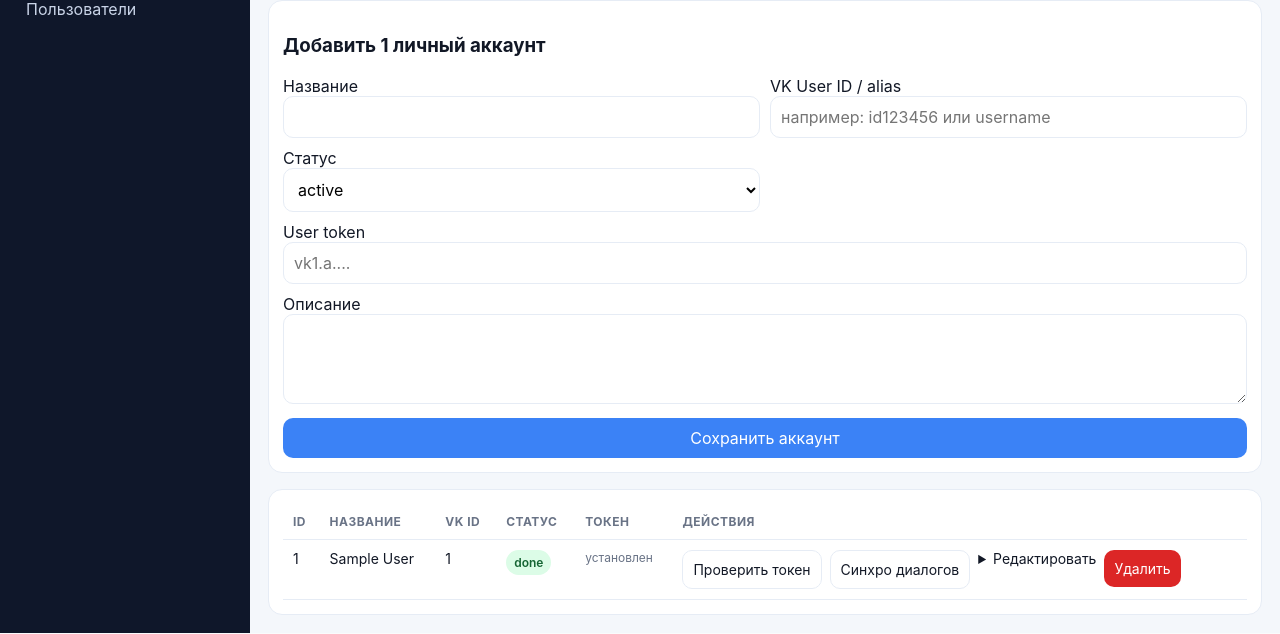
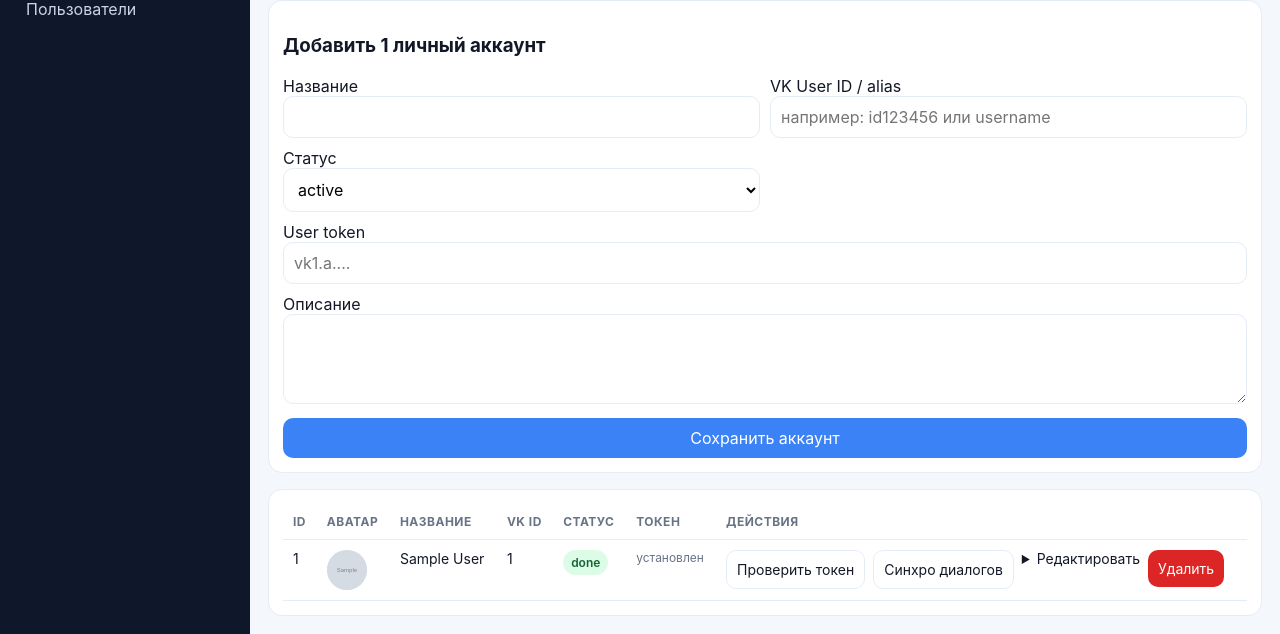
Before and after one commit to vhudoverdiev/Message, a FastAPI app: page /accounts in a window 1280 px wide. Shown: the part 386-1020 px from the top of the page. Run offline with FastAPI, Linux system fonts and the light colour scheme; the visitor is signed in with stand-in values (Sample User, id 1); tables that the repository leaves empty hold one stand-in row (values such as "Sample post"); grey boxes marked "Sample" are stand-in pictures.

Commit message:
Fix avatar persistence and reduce visual overscaling

```diff
--- a/app/models/vk_account.py
+++ b/app/models/vk_account.py
@@ -18,6 +18,7 @@ class VKAccount(Base):
     long_poll_key: Mapped[str] = mapped_column(String(255), default='')
     long_poll_ts: Mapped[str] = mapped_column(String(100), default='')
     description: Mapped[str] = mapped_column(Text, default='')
+    avatar_url: Mapped[str] = mapped_column(String(500), default='')
     owner_id: Mapped[int | None] = mapped_column(ForeignKey('users.id'), nullable=True)
     created_at: Mapped[datetime] = mapped_column(DateTime, default=datetime.utcnow)
 
--- a/app/services/vk_service.py
+++ b/app/services/vk_service.py
@@ -23,11 +23,12 @@ class VKService:
         if not account.access_token:
             return False, 'Токен отсутствует'
 
-        ok, payload = self._vk_api_request('users.get', account.access_token)
+        ok, payload = self._vk_api_request('users.get', account.access_token, {'fields': 'photo_100'})
         if not ok:
             return False, payload
 
         user = payload[0]
+        account.avatar_url = user.get('photo_100', '') or ''
         full_name = f"{user.get('first_name', '').strip()} {user.get('last_name', '').strip()}".strip()
         return True, f'Токен подтвержден: {full_name or "VK user"}'
 
--- a/app/static/style.css
+++ b/app/static/style.css
@@ -17,6 +17,7 @@ body {
     font-family: Inter, -apple-system, BlinkMacSystemFont, 'Segoe UI', sans-serif;
     background: var(--bg);
     color: var(--text);
+    overflow-x: hidden;
 }
 
 a { color: inherit; text-decoration: none; }
@@ -148,6 +149,26 @@ textarea { min-height: 90px; resize: vertical; }
 
 .row-actions { display: flex; gap: 8px; flex-wrap: wrap; }
 
+.avatar-thumb {
+    width: 40px;
+    height: 40px;
+    border-radius: 50%;
+    overflow: hidden;
+    background: #dbeafe;
+    color: #1e3a8a;
+    display: flex;
+    align-items: center;
+    justify-content: center;
+    font-weight: 700;
+}
+
+.avatar-thumb img {
+    width: 100%;
+    height: 100%;
+    object-fit: cover;
+    transform: scale(1.02);
+}
+
 .error { background: #fee2e2; color: #991b1b; padding: 8px 10px; border-radius: 8px; margin-bottom: 10px; }
 .small { font-size: 12px; color: var(--muted); }
 
--- a/app/templates/accounts.html
+++ b/app/templates/accounts.html
@@ -31,11 +31,20 @@
 
 <div class="card table-wrap">
     <table>
-        <thead><tr><th>ID</th><th>Название</th><th>VK ID</th><th>Статус</th><th>Токен</th><th>Действия</th></tr></thead>
+        <thead><tr><th>ID</th><th>Аватар</th><th>Название</th><th>VK ID</th><th>Статус</th><th>Токен</th><th>Действия</th></tr></thead>
         <tbody>
         {% for a in accounts %}
         <tr>
             <td>{{ a.id }}</td>
+            <td>
+                <div class="avatar-thumb">
+                    {% if a.avatar_url %}
+                    <img src="{{ a.avatar_url }}" alt="avatar {{ a.name }}" loading="lazy">
+                    {% else %}
+                    <span>{{ (a.name[:1] if a.name else '?')|upper }}</span>
+                    {% endif %}
+                </div>
+            </td>
             <td>{{ a.name }}</td>
             <td>{{ a.group_id }}</td>
             <td><span class="badge {{ a.status }}">{{ a.status }}</span></td>
@@ -69,7 +78,7 @@
             </td>
         </tr>
         {% else %}
-        <tr><td colspan="6">Нет подключенных аккаунтов. Добавьте один личный аккаунт через user token.</td></tr>
+        <tr><td colspan="7">Нет подключенных аккаунтов. Добавьте один личный аккаунт через user token.</td></tr>
         {% endfor %}
         </tbody>
     </table>
```
Also changed, not shown: app/core/database.py (+23 -0 lines).
